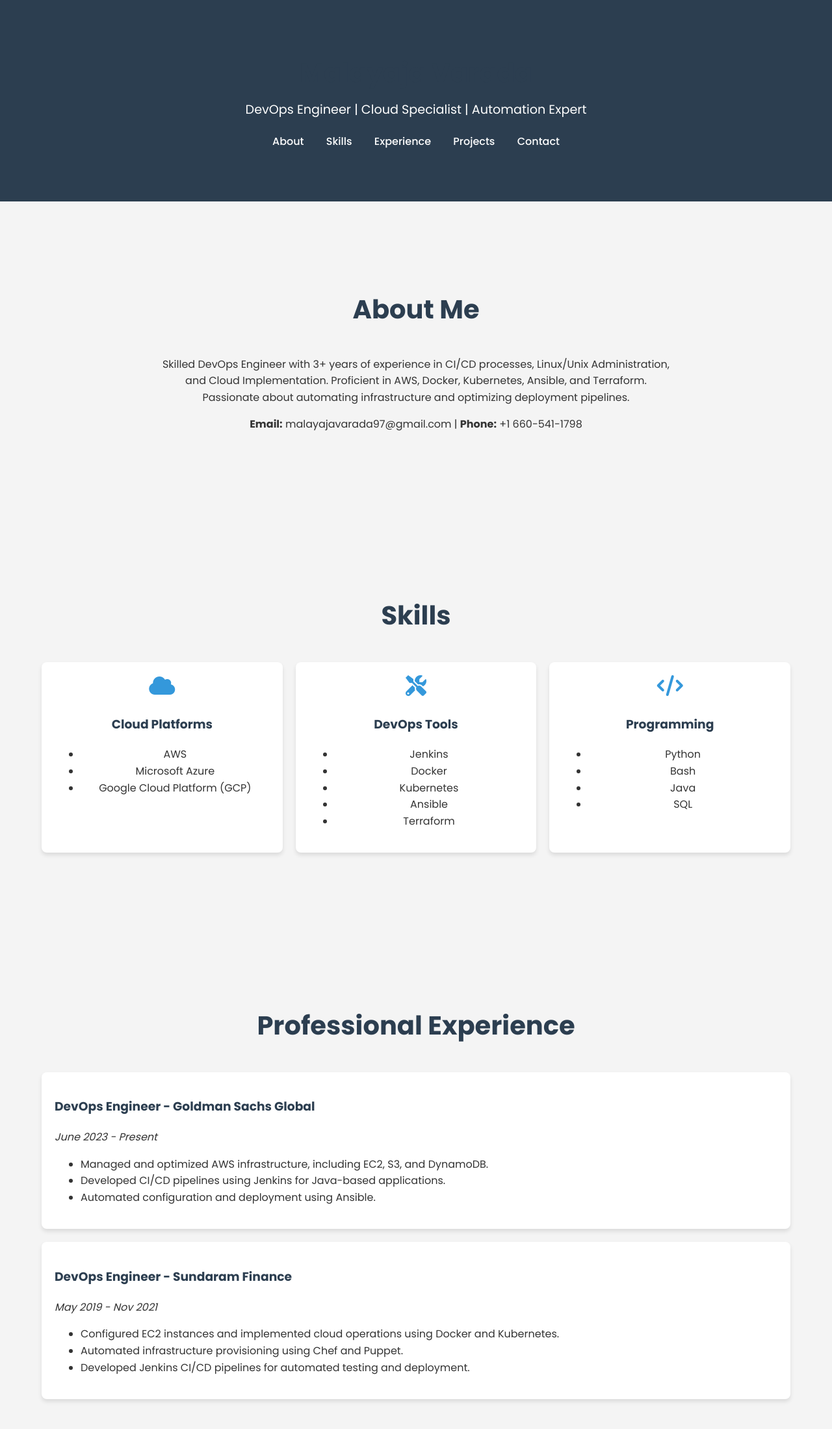
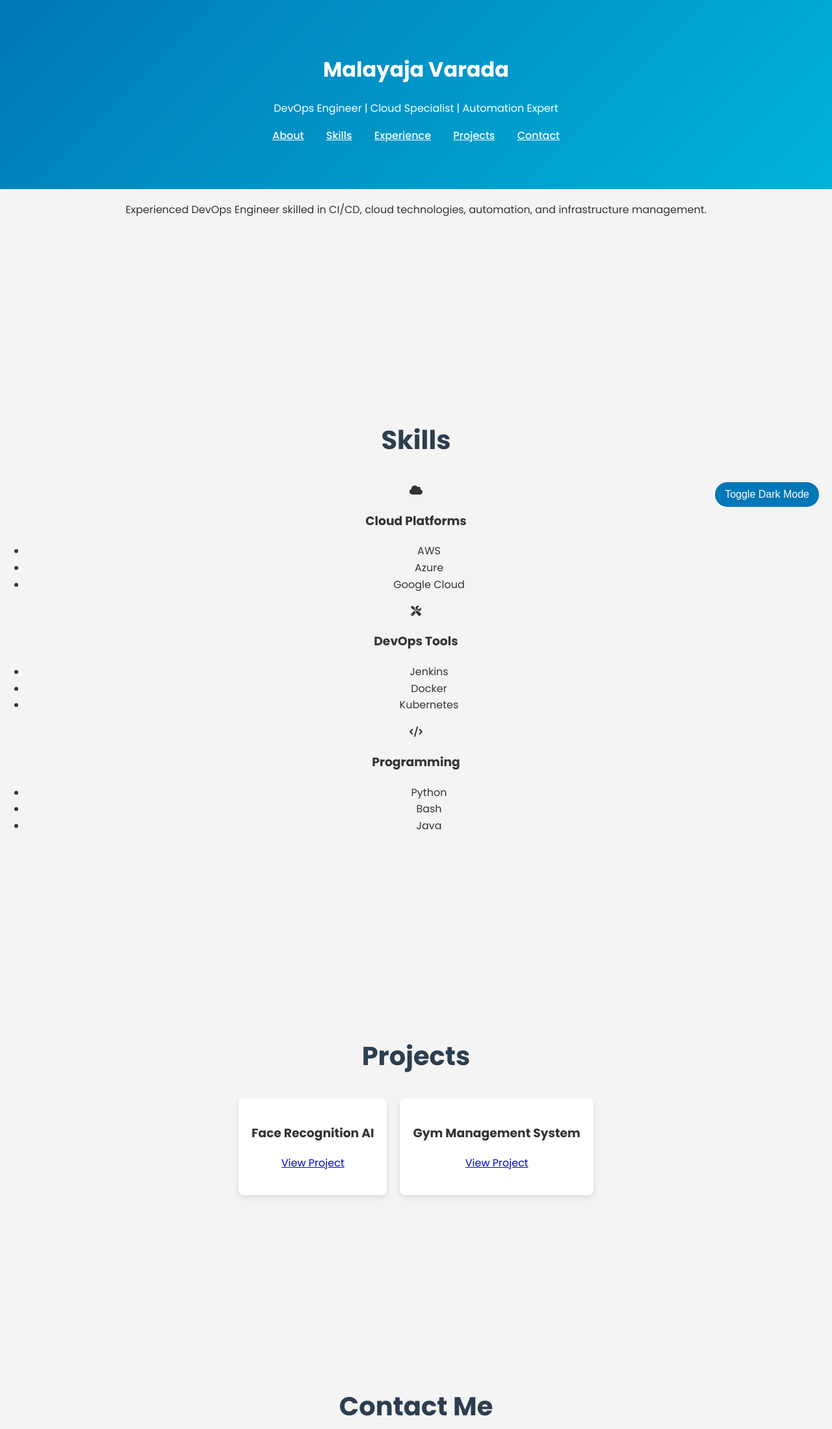
Before and after one commit to saimalayajavarada/Portfolio, a plain HTML site: page index.html in a window 1280 px wide. Shown: the top 2199 px of the page at 65% size. Drawn offline with Linux system fonts and the light colour scheme.

Commit message:
Enhanced UI, fixed header, added dark mode

```diff
--- a/index.html
+++ b/index.html
@@ -9,8 +9,9 @@
     <link rel="stylesheet" href="https://cdnjs.cloudflare.com/ajax/libs/font-awesome/6.0.0-beta3/css/all.min.css">
 </head>
 <body>
-  <!-- Header -->
-  <header>
+
+    <!-- Header Section -->
+    <header id="main-header">
         <div class="container">
             <h1>Malayaja Varada</h1>
             <p>DevOps Engineer | Cloud Specialist | Automation Expert</p>
@@ -30,12 +31,7 @@
     <section id="about" class="about">
         <div class="container">
             <h2>About Me</h2>
-      <div class="about-content">
-        <p>
-          Skilled DevOps Engineer with 3+ years of experience in CI/CD processes, Linux/Unix Administration, and Cloud Implementation. Proficient in AWS, Docker, Kubernetes, Ansible, and Terraform. Passionate about automating infrastructure and optimizing deployment pipelines.
-        </p>
-        <p><strong>Email:</strong> malayajavarada97@gmail.com | <strong>Phone:</strong> +1 660-541-1798</p>
-      </div>
+            <p>Experienced DevOps Engineer skilled in CI/CD, cloud technologies, automation, and infrastructure management.</p>
         </div>
     </section>
 
@@ -49,8 +45,8 @@
                     <h3>Cloud Platforms</h3>
                     <ul>
                         <li>AWS</li>
-            <li>Microsoft Azure</li>
-            <li>Google Cloud Platform (GCP)</li>
+                        <li>Azure</li>
+                        <li>Google Cloud</li>
                     </ul>
                 </div>
                 <div class="skill-card">
@@ -60,8 +56,6 @@
                         <li>Jenkins</li>
                         <li>Docker</li>
                         <li>Kubernetes</li>
-            <li>Ansible</li>
-            <li>Terraform</li>
                     </ul>
                 </div>
                 <div class="skill-card">
@@ -71,34 +65,8 @@
                         <li>Python</li>
                         <li>Bash</li>
                         <li>Java</li>
-            <li>SQL</li>
                     </ul>
                 </div>
-      </div>
-    </div>
-  </section>
-
-  <!-- Experience Section -->
-  <section id="experience" class="experience">
-    <div class="container">
-      <h2>Professional Experience</h2>
-      <div class="experience-item">
-        <h3>DevOps Engineer - Goldman Sachs Global</h3>
-        <p><em>June 2023 - Present</em></p>
-        <ul>
-          <li>Managed and optimized AWS infrastructure, including EC2, S3, and DynamoDB.</li>
-          <li>Developed CI/CD pipelines using Jenkins for Java-based applications.</li>
-          <li>Automated configuration and deployment using Ansible.</li>
-        </ul>
-      </div>
-      <div class="experience-item">
-        <h3>DevOps Engineer - Sundaram Finance</h3>
-        <p><em>May 2019 - Nov 2021</em></p>
-        <ul>
-          <li>Configured EC2 instances and implemented cloud operations using Docker and Kubernetes.</li>
-          <li>Automated infrastructure provisioning using Chef and Puppet.</li>
-          <li>Developed Jenkins CI/CD pipelines for automated testing and deployment.</li>
-        </ul>
             </div>
         </div>
     </section>
@@ -109,12 +77,12 @@
             <h2>Projects</h2>
             <div class="project-grid">
                 <div class="project-card">
-          <h3>Face Detection and Recognition Using Machine Learning Algorithms</h3>
-          <p>GitHub: <a href="https://github.com/SaiMalayajaVarada/GRAD-DIRECT-PROJECT-I-02-GROUP-5" target="_blank">View Project</a></p>
+                    <h3>Face Recognition AI</h3>
+                    <p><a href="https://github.com/SaiMalayajaVarada/GRAD-DIRECT-PROJECT-I-02-GROUP-5" target="_blank">View Project</a></p>
                 </div>
                 <div class="project-card">
-          <h3>Gym Management Application</h3>
-          <p>GitHub: <a href="https://github.com/Archanaredy/GymManagementApp" target="_blank">View Project</a></p>
+                    <h3>Gym Management System</h3>
+                    <p><a href="https://github.com/Archanaredy/GymManagementApp" target="_blank">View Project</a></p>
                 </div>
             </div>
         </div>
@@ -124,23 +92,36 @@
     <section id="contact" class="contact">
         <div class="container">
             <h2>Contact Me</h2>
-      <p>Feel free to reach out for collaborations or opportunities!</p>
-      <div class="contact-info">
-        <p><strong>Email:</strong> malayajavarada97@gmail.com</p>
-        <p><strong>Phone:</strong> +1 660-541-1798</p>
-      </div>
-      <div class="social-links">
-        <a href="https://github.com/SaiMalayajaVarada" target="_blank"><i class="fab fa-github"></i></a>
-        <a href="https://linkedin.com/in/malayaja-varada" target="_blank"><i class="fab fa-linkedin"></i></a>
-      </div>
+            <p>Email: malayajavarada97@gmail.com</p>
+            <p>LinkedIn: <a href="https://linkedin.com/in/malayaja-varada" target="_blank">View Profile</a></p>
         </div>
     </section>
 
     <!-- Footer -->
     <footer>
-    <div class="container">
-      <p>&copy; 2023 Malayaja Varada. All rights reserved.</p>
-    </div>
+        <p>&copy; 2025 Malayaja Varada. All rights reserved.</p>
     </footer>
+
+    <!-- JavaScript -->
+    <script>
+        // Shrink Header on Scroll
+        window.addEventListener("scroll", function () {
+            let header = document.getElementById("main-header");
+            if (window.scrollY > 50) {
+                header.classList.add("shrink");
+            } else {
+                header.classList.remove("shrink");
+            }
+        });
+
+        // Dark Mode Toggle
+        function toggleDarkMode() {
+            document.body.classList.toggle("dark-mode");
+        }
+    </script>
+
+    <!-- Dark Mode Toggle Button -->
+    <button class="toggle-theme" onclick="toggleDarkMode()">Toggle Dark Mode</button>
+
 </body>
 </html>
--- a/styles.css
+++ b/styles.css
@@ -8,48 +8,31 @@ body {
   background-color: #f4f4f4;
 }
 
-.container {
-  width: 90%;
-  max-width: 1200px;
-  margin: 0 auto;
-  padding: 20px 0;
+/* Header */
+header {
+  background: linear-gradient(135deg, #0077b6, #00b4d8);
+  color: white;
+  padding: 60px 0;
+  text-align: center;
+  position: fixed;
+  width: 100%;
+  top: 0;
+  left: 0;
+  z-index: 1000;
+  transition: 0.3s ease-in-out;
 }
 
-h1, h2, h3 {
-  color: #2c3e50;
+/* Shrinking Header */
+header.shrink {
+  padding: 20px 0;
+  font-size: 0.9rem;
 }
 
-a {
-  text-decoration: none;
-  color: #3498db;
-}
-
-a:hover {
-  color: #2980b9;
-}
-
-/* Header */
-header {
-  background: #2c3e50;
-  color: #fff;
-  padding: 60px 0;
-  text-align: center;
-}
-
-header h1 {
-  margin: 0;
-  font-size: 2.5rem;
-}
-
-header p {
-  margin: 10px 0 0;
-  font-size: 1.2rem;
-}
-
+/* Navigation */
 header nav ul {
   list-style: none;
   padding: 0;
-  margin: 20px 0 0;
+  margin: 10px 0;
 }
 
 header nav ul li {
@@ -58,84 +41,66 @@ header nav ul li {
 }
 
 header nav ul li a {
-  color: #fff;
+  color: white;
   font-weight: 500;
+  transition: color 0.3s;
+}
+
+header nav ul li a:hover {
+  color: #ffdd57;
 }
 
 /* Sections */
 section {
   padding: 80px 0;
+  margin-top: 100px;
+  text-align: center;
 }
 
 section h2 {
-  text-align: center;
-  margin-bottom: 40px;
   font-size: 2.5rem;
   color: #2c3e50;
 }
 
-.about-content {
-  max-width: 800px;
-  margin: 0 auto;
-  text-align: center;
+/* Project Cards */
+.project-grid {
+  display: flex;
+  gap: 20px;
+  justify-content: center;
 }
 
-.skills-grid, .project-grid {
-  display: grid;
-  grid-template-columns: repeat(auto-fit, minmax(250px, 1fr));
-  gap: 20px;
+.project-card {
+  background: white;
+  padding: 20px;
+  border-radius: 8px;
+  box-shadow: 0 4px 8px rgba(0, 0, 0, 0.1);
 }
 
-.skill-card, .project-card {
-  background: #fff;
-  padding: 20px;
-  border-radius: 8px;
-  box-shadow: 0 4px 6px rgba(0, 0, 0, 0.1);
-  text-align: center;
+/* Dark Mode */
+body.dark-mode {
+  background-color: #1e1e1e;
+  color: white;
 }
 
-.skill-card i {
-  font-size: 2rem;
-  color: #3498db;
-  margin-bottom: 10px;
+body.dark-mode header {
+  background: linear-gradient(135deg, #1b1b1b, #2e2e2e);
 }
 
-.experience-item {
-  background: #fff;
-  padding: 20px;
-  margin-bottom: 20px;
-  border-radius: 8px;
-  box-shadow: 0 4px 6px rgba(0, 0, 0, 0.1);
+/* Dark Mode Toggle */
+.toggle-theme {
+  position: fixed;
+  bottom: 20px;
+  right: 20px;
+  background: #0077b6;
+  color: white;
+  border: none;
+  padding: 10px 15px;
+  font-size: 16px;
+  border-radius: 50px;
+  cursor: pointer;
+  transition: all 0.3s;
 }
 
-.contact-info {
-  text-align: center;
-  margin-bottom: 20px;
+.toggle-theme:hover {
+  background: #005f87;
 }
-
-.social-links {
-  margin-top: 20px;
-}
-
-.social-links a {
-  margin: 0 10px;
-  font-size: 1.5rem;
-  color: #2c3e50;
-}
-
-.social-links a:hover {
-  color: #3498db;
-}
-
-/* Footer */
-footer {
-  background: #2c3e50;
-  color: #fff;
-  text-align: center;
-  padding: 20px 0;
-  margin-top: 40px;
-}
-
-footer p {
-  margin: 0;
-}
```
Lines whose indentation alone changed are shown as unchanged.
